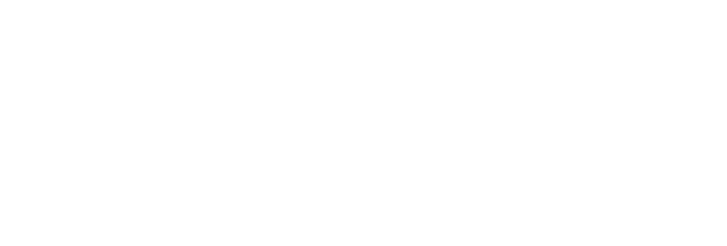
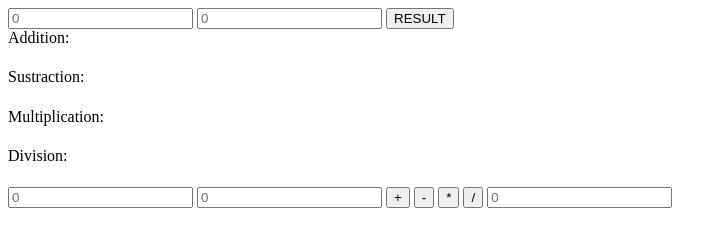
Before and after one commit to SaraPolese/calculette, a plain HTML site: page index.html in a window 1280 px wide. Shown: the whole page, without its empty margins (0-727 px from the left). Drawn offline with Linux system fonts and the light colour scheme.

Commit message:
update body html

```diff
--- a/index.html
+++ b/index.html
@@ -7,3 +7,28 @@
   <title>CALCULATRICE</title>
 
 </head>
+<body>
+    <input id="getToNumber" placeholder="0">
+    <input id="getToNumber2" placeholder="0">
+    <button onclick= "num1num2()">RESULT</button></br>
+    Addition:<h1 id="resultadd"></h1>
+    Sustraction:<h1 id="resultsus"></h1>
+    Multiplication:<h1 id="resultmulti"></h1>
+    Division:<h1 id="resultdiv"></h1>
+
+
+  <!-- deuxieme calculatrice-->
+  <input id="numero1" placeholder="0">
+  <input id="numero2" placeholder="0">
+
+  <button  onclick="goadd()">+</button>
+  <button onclick="gosus()">-</button>
+  <button  onclick="gomulti()">*</button>
+  <button onclick="godiv()">/</button>
+  <input id="goresult" placeholder="0">
+
+
+
+    <script src="cal.js"></script>
+  </body>
+  </html>
```
